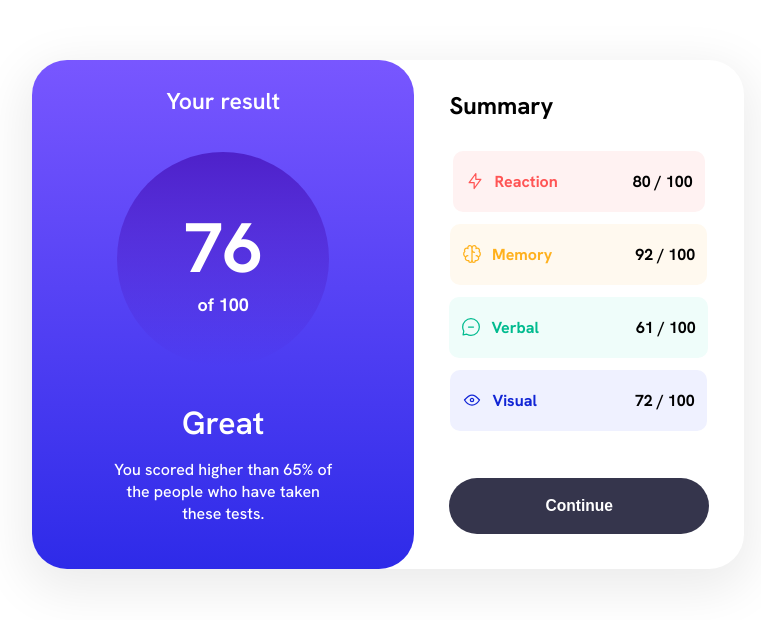
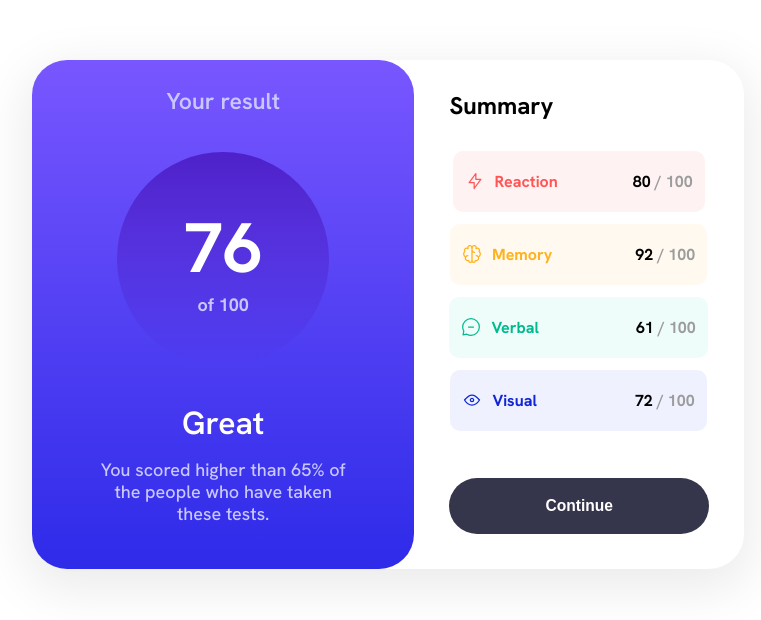
Before and after one commit to sirojuddiyn/Healt-app-HTML-CSS, a plain HTML site: page Index.html in a window 1280 px wide. Shown: the part 136-756 px from the top of the page, without its empty margins (252-1013 px from the left). Drawn offline with Linux system fonts and the light colour scheme; files that its build step writes are made by us from their sources.

Commit message:
Update Style.css

```diff
--- a/Style.css
+++ b/Style.css
@@ -40,6 +40,9 @@ body {
     flex-direction: column;
     justify-content: center;
     align-items: center;
+}
+.right-items span {
+    color: rgb(156, 156, 156);
 }
 .right-items .item {
     display: flex;
@@ -103,7 +106,7 @@ body {
     margin-right: 35px;
 }
 .left-section h2 {
-    color: white;
+    color: hsl(241, 100%, 89%);
     font-size: 23px;
     font-weight: 550;
     margin: 8px 0 0 0;
@@ -125,7 +128,7 @@ body {
 }
 .circle-box h5 {
     font-size: 18px;
-    color: white;
+    color: hsl(241, 100%, 89%);
 }
 .info-items {
     display: flex;
@@ -140,7 +143,8 @@ body {
     font-weight: 540;
 }
 .info-items p {
-    color: #fff;
+    color: hsl(241, 100%, 89%);
+    font-size: 18px;
     line-height: 22px;
     font-weight: 500;
     margin-bottom: 25px;
```
